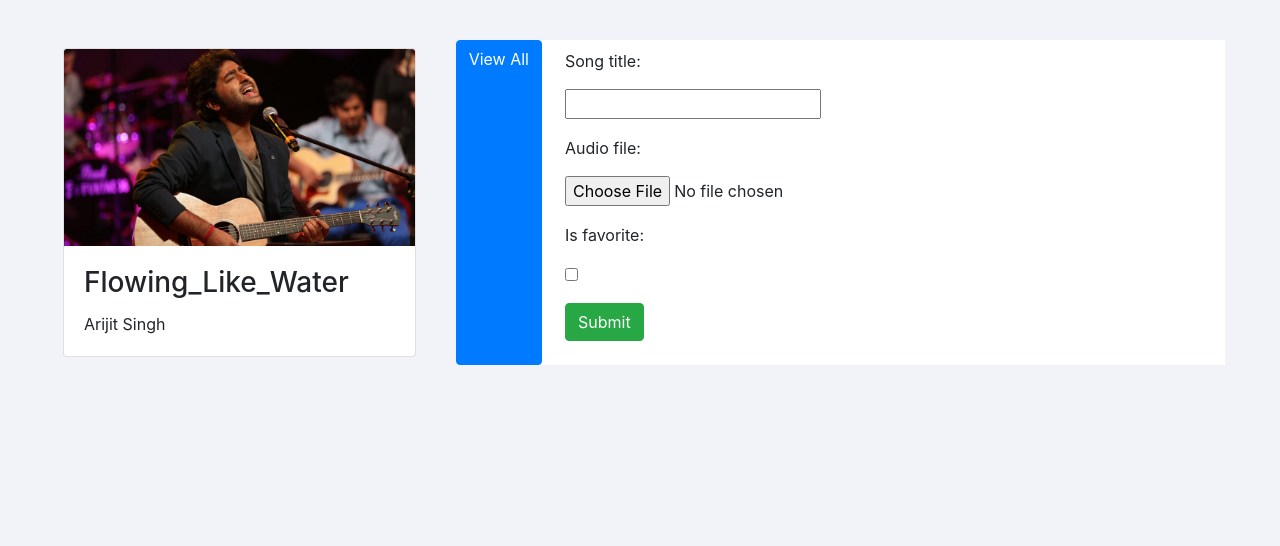
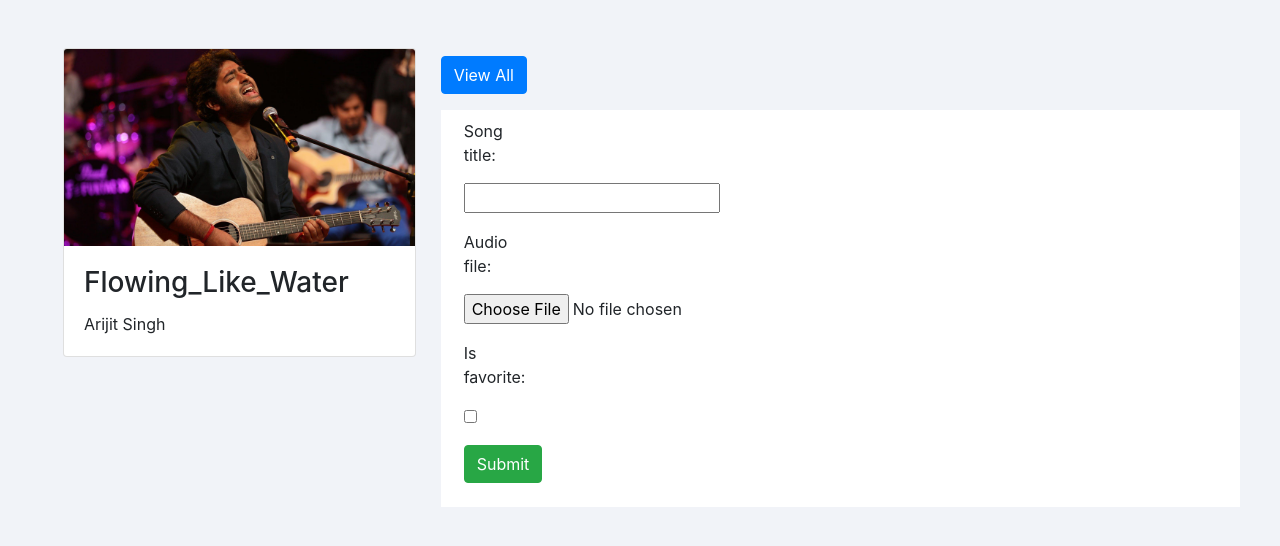
Before and after one commit to tanishgupta-git/Muukit, a Django app: page /music/album/4/addsong in a window 1280 px wide. Shown: the part 56-602 px from the top of the page. Run offline with Django 3.2, Linux system fonts and the light colour scheme; data comes from the database, SQL or seed files in the repository; both versions use the stored data as it was after the commit; some libraries are stand-ins or nearby versions.

Commit message:
added styling to pages and condition for not allowing same album and song to add

```diff
--- a/music/templates/music/basic.html
+++ b/music/templates/music/basic.html
@@ -15,7 +15,7 @@
 <body>
     <!-- Navbar Component From Bootstrap -->
     <nav class="navbar navbar-expand-lg navbar-dark bg-dark">
-        <a class="navbar-brand" href="#">Viberr</a>
+        <a class="navbar-brand" href="{% url 'music:music'%}">Viberr</a>
         <button class="navbar-toggler" type="button" data-toggle="collapse" data-target="#navbarSupportedContent" aria-controls="navbarSupportedContent" aria-expanded="false" aria-label="Toggle navigation">
             <span class="navbar-toggler-icon"></span>
         </button>
--- a/music/templates/music/song_form.html
+++ b/music/templates/music/song_form.html
@@ -2,6 +2,7 @@
 {% block title %}<title>Add Song</title>{% endblock %}
 {% block body %}
 <div class="container-fluid">
+
     <div class="row m-4">
         <div class="col-md-4 p-4">
             <div class="card">
@@ -12,10 +13,12 @@
                 </div>
             </div>
         </div>
-        <div class="col-md-8">
-            <div class="row p-3">
+
+        <div class="col-md-8  p-3">
+            <div class="row my-3">
                   <a href="{% url 'music:detail' album.id %}" class="btn btn-primary">View All</a>
-                <div class="col bg-white p-2">
+              </div>
+                <div class="row bg-white p-2">
                     <form class="form-horizontal" action="" method="post" enctype="multipart/form-data">
                         {% csrf_token %}
                         {% include 'music/form-template.html' %}
@@ -26,8 +29,10 @@
                         </div>
                     </form>
                 </div>
-            </div>
+
         </div>
+
+
     </div>
 </div>
 {% endblock %}
--- a/music/views.py
+++ b/music/views.py
@@ -26,6 +26,11 @@ def AlbumCreate(request):
     form = AlbumForm(request.POST or None ,request.FILES or None)
 
     if form.is_valid():
+        for prevalbum in Album.objects.all():
+            album = form.save(commit=False)
+            if prevalbum.album_title == album.album_title:
+               return HttpResponse("There is already a album exisitng with this album title")
+
         album = form.save()
         return redirect('music:detail',pk=album.id)
 
@@ -39,6 +44,11 @@ def AlbumUpdate(request,pk):
     form = AlbumForm(request.POST or None ,instance = album)
 
     if form.is_valid():
+        for prevalbum in Album.objects.all():
+            album = form.save(commit=False)
+            if prevalbum.album_title == album.album_title:
+               return HttpResponse("There is already a album exisitng with this album title")
+
         form.save()
         return redirect('music:detail',pk=album.id)
 
@@ -66,6 +76,10 @@ def AddSong(request,pk):
     if request.method == "POST":
         if form.is_valid:
             form_record = form.save(commit=False)
+            for prevsong in album.song_set.all():
+                if prevsong.song_title == form_record.song_title:
+                    return HttpResponse("There is already a song exisitng with this song title")
+
             form_record.album = album
             form.save()
             return redirect('music:detail',pk=album.id)
```
Also changed, not shown: music/templates/music/index.html (+14 -5 lines), db.sqlite3, 2 other files.
